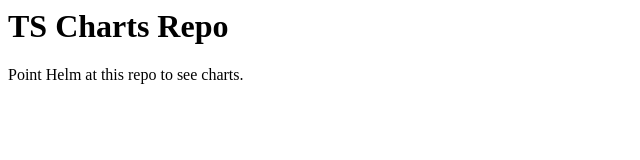
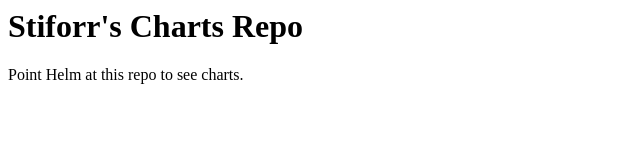
Before and after one commit to insuusvenerati/charts, a plain HTML site: page docs/index.html in a window 1280 px wide. Shown: the whole page, without its empty margins (0-640 px from the left). Drawn offline with Linux system fonts and the light colour scheme.

Commit message:
update treats-portfolio chart

```diff
--- a/docs/index.html
+++ b/docs/index.html
@@ -3,7 +3,7 @@
     <title>Chart repo</title>
   </head>
   <body>
-    <h1>TS Charts Repo</h1>
+    <h1>Stiforr's Charts Repo</h1>
     <p>Point Helm at this repo to see charts.</p>
   </body>
 </html>
```
Also changed, not shown: 4 other files.
